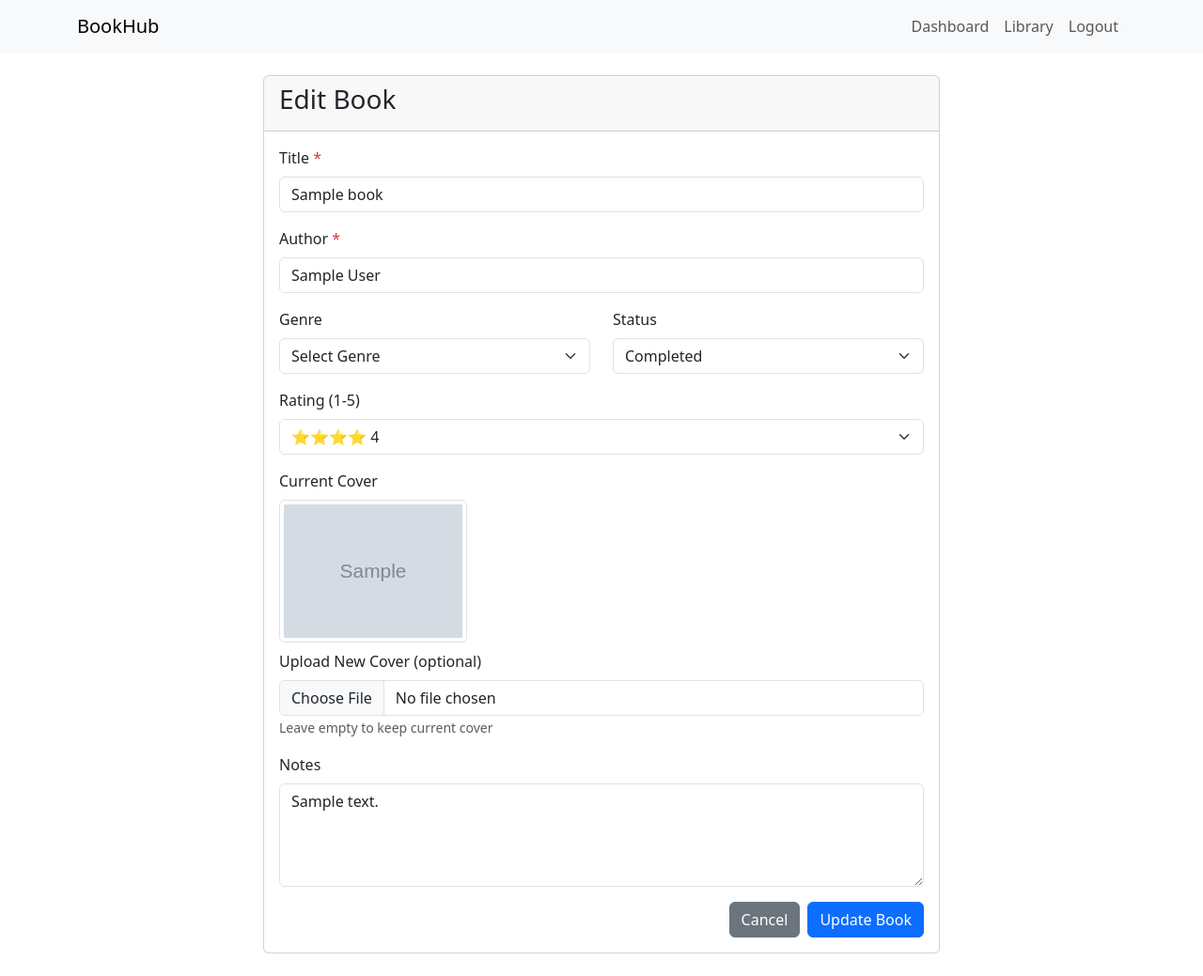
After one commit to nicolasfdecglez-creator/BookHub, a Flask app: page /books/1/edit in a window 1280 px wide. The commit adds this page. Shown: the whole page at 94% size. Run offline with Flask 3, Linux system fonts and the light colour scheme; a user stored in the database is signed in; tables that the repository leaves empty hold one stand-in row (values such as "Sample post"); grey boxes marked "Sample" are stand-in pictures.

Commit message:
Step 2: Book CRUD Complete

```diff
--- a/app.py
+++ b/app.py
@@ -25,6 +25,10 @@ def create_app():
     app.register_blueprint(auth_bp)
     app.register_blueprint(main_bp)
 
+    # Books
+    from routes.books import books_bp
+    app.register_blueprint(books_bp)
+
     # Create tables
     with app.app_context():
         db.create_all()
--- a/config.py
+++ b/config.py
@@ -2,7 +2,8 @@ import os
 
 
 class Config:
-    SECRET_KEY = os.environ.get(
-        'SECRET_KEY') or 'superSecretKey123'
+    SECRET_KEY = os.environ.get('SECRET_KEY') or 'dev-secret-key'
     SQLALCHEMY_DATABASE_URI = 'sqlite:///bookhub.db'
     SQLALCHEMY_TRACK_MODIFICATIONS = False
+    MAX_CONTENT_LENGTH = 5 * 1024 * 1024  # 5MB max file size
+    UPLOAD_FOLDER = 'static/uploads/covers'
--- /dev/null
+++ b/routes/books.py
@@ -0,0 +1,169 @@
+# routes/books.py - Complete CRUD routes for books
+from flask import Blueprint, render_template, request, redirect, url_for, flash
+from flask_login import login_required, current_user
+from werkzeug.utils import secure_filename
+from extensions import db
+from models import Book
+import os
+from datetime import datetime
+
+books_bp = Blueprint('books', __name__)
+
+ALLOWED_EXTENSIONS = {'png', 'jpg', 'jpeg', 'gif'}
+UPLOAD_FOLDER = 'static/uploads/covers'
+
+
+def allowed_file(filename):
+    return '.' in filename and filename.rsplit('.', 1)[1].lower() in ALLOWED_EXTENSIONS
+
+
+# CREATE - Add new book
+
+
+@books_bp.route('/books/add', methods=['GET', 'POST'])
+@login_required
+def add_book():
+    if request.method == 'POST':
+        title = request.form.get('title')
+        author = request.form.get('author')
+        genre = request.form.get('genre')
+        status = request.form.get('status', 'To Read')
+        rating = request.form.get('rating')
+        notes = request.form.get('notes')
+
+        # Validation
+        if not title or not author:
+            flash('Title and Author are required!', 'danger')
+            return redirect(url_for('books.add_book'))
+
+        # Handle cover image upload
+        cover_image = 'default-cover.jpg'
+        if 'cover_image' in request.files:
+            file = request.files['cover_image']
+            if file and file.filename != '' and allowed_file(file.filename):
+                filename = secure_filename(file.filename)
+                timestamp = datetime.now().strftime('%Y%m%d_%H%M%S')
+                filename = f"{timestamp}_{filename}"
+                filepath = os.path.join(UPLOAD_FOLDER, filename)
+                os.makedirs(UPLOAD_FOLDER, exist_ok=True)
+                file.save(filepath)
+                cover_image = filename
+
+        # Create new book
+        new_book = Book(
+            title=title,
+            author=author,
+            genre=genre,
+            status=status,
+            rating=int(rating) if rating else None,
+            notes=notes,
+            cover_image=cover_image,
+            user_id=current_user.id
+        )
+
+        try:
+            db.session.add(new_book)
+            db.session.commit()
+            flash('Book added successfully!', 'success')
+            return redirect(url_for('books.list_books'))
+        except Exception as e:
+            db.session.rollback()
+            flash(f'Error adding book: {str(e)}', 'danger')
+            return redirect(url_for('books.add_book'))
+
+    return render_template('books/add_book.html')
+
+# READ - List all books
+
+
+@books_bp.route('/books')
+@login_required
+def list_books():
+    books = Book.query.filter_by(user_id=current_user.id).order_by(
+        Book.date_added.desc()).all()
+    return render_template('books/list_books.html', books=books)
+
+# READ - View single book
+
+
+@books_bp.route('/books/<int:book_id>')
+@login_required
+def view_book(book_id):
+    book = Book.query.filter_by(
+        id=book_id, user_id=current_user.id).first_or_404()
+    return render_template('books/view_book.html', book=book)
+
+# UPDATE - Edit book
+
+
+@books_bp.route('/books/<int:book_id>/edit', methods=['GET', 'POST'])
+@login_required
+def edit_book(book_id):
+    book = Book.query.filter_by(
+        id=book_id, user_id=current_user.id).first_or_404()
+
+    if request.method == 'POST':
+        book.title = request.form.get('title')
+        book.author = request.form.get('author')
+        book.genre = request.form.get('genre')
+        book.status = request.form.get('status')
+        book.rating = int(request.form.get('rating')
+                          ) if request.form.get('rating') else None
+        book.notes = request.form.get('notes')
+
+        # Handle cover image update
+        if 'cover_image' in request.files:
+            file = request.files['cover_image']
+            if file and file.filename != '' and allowed_file(file.filename):
+                # Delete old image if not default
+                if book.cover_image and book.cover_image != 'default-cover.jpg':
+                    old_file = os.path.join(UPLOAD_FOLDER, book.cover_image)
+                    if os.path.exists(old_file):
+                        os.remove(old_file)
+
+                # Save new image
+                filename = secure_filename(file.filename)
+                timestamp = datetime.now().strftime('%Y%m%d_%H%M%S')
+                filename = f"{timestamp}_{filename}"
+                filepath = os.path.join(UPLOAD_FOLDER, filename)
+                os.makedirs(UPLOAD_FOLDER, exist_ok=True)
+                file.save(filepath)
+                book.cover_image = filename
+
+        try:
+            db.session.commit()
+            flash('Book updated successfully!', 'success')
+            return redirect(url_for('books.view_book', book_id=book.id))
+        except Exception as e:
+            db.session.rollback()
+            flash(f'Error updating book: {str(e)}', 'danger')
+
+    return render_template('books/edit_book.html', book=book)
+
+# DELETE - Remove book
+
+
+@books_bp.route('/books/<int:book_id>/delete', methods=['POST'])
+@login_required
+def delete_book(book_id):
+    book = Book.query.filter_by(
+        id=book_id, user_id=current_user.id).first_or_404()
+
+    # Delete cover image if not default
+    if book.cover_image and book.cover_image != 'default-cover.jpg':
+        cover_path = os.path.join(UPLOAD_FOLDER, book.cover_image)
+        if os.path.exists(cover_path):
+            try:
+                os.remove(cover_path)
+            except Exception as e:
+                print(f"Error deleting image: {e}")
+
+    try:
+        db.session.delete(book)
+        db.session.commit()
+        flash('Book deleted successfully!', 'success')
+    except Exception as e:
+        db.session.rollback()
+        flash(f'Error deleting book: {str(e)}', 'danger')
+
+    return redirect(url_for('books.list_books'))
--- a/templates/base.html
+++ b/templates/base.html
@@ -9,12 +9,13 @@
 </head>
 
 <body>
-    <nav class="navbar navbar-expand-lg navbar-dark bg-dark">
+    <nav class="navbar navbar-expand-lg navbar-light bg-light">
         <div class="container">
-            <a class="navbar-brand fw-bold" href="{{ url_for('main.home') }}">BookHub</a>
+            <a class="navbar-brand" href="{{ url_for('main.home') }}">BookHub</a>
             <div class="navbar-nav ms-auto">
                 {% if current_user.is_authenticated %}
                 <a class="nav-link" href="{{ url_for('main.dashboard') }}">Dashboard</a>
+                <a class="nav-link" href="{{ url_for('books.list_books') }}">Library</a>
                 <a class="nav-link" href="{{ url_for('auth.logout') }}">Logout</a>
                 {% else %}
                 <a class="nav-link" href="{{ url_for('auth.login') }}">Login</a>
@@ -23,6 +24,7 @@
             </div>
         </div>
     </nav>
+
 
     <div class="container my-4">
         <!-- Flash Messages -->
--- /dev/null
+++ b/templates/books/edit_book.html
@@ -0,0 +1,110 @@
+{% extends "base.html" %}
+
+{% block title %}Edit {{ book.title }}{% endblock %}
+
+{% block content %}
+<div class="container mt-4">
+    <div class="row justify-content-center">
+        <div class="col-md-8">
+            <div class="card">
+                <div class="card-header">
+                    <h3>Edit Book</h3>
+                </div>
+                <div class="card-body">
+                    <form method="POST" enctype="multipart/form-data">
+                        <div class="mb-3">
+                            <label for="title" class="form-label">Title <span class="text-danger">*</span></label>
+                            <input type="text" class="form-control" id="title" name="title" value="{{ book.title }}"
+                                required>
+                        </div>
+
+                        <div class="mb-3">
+                            <label for="author" class="form-label">Author <span class="text-danger">*</span></label>
+                            <input type="text" class="form-control" id="author" name="author" value="{{ book.author }}"
+                                required>
+                        </div>
+
+                        <div class="row">
+                            <div class="col-md-6 mb-3">
+                                <label for="genre" class="form-label">Genre</label>
+                                <select class="form-select" id="genre" name="genre">
+                                    <option value="">Select Genre</option>
+                                    <option value="Fiction" {% if book.genre=='Fiction' %}selected{% endif %}>Fiction
+                                    </option>
+                                    <option value="Non-Fiction" {% if book.genre=='Non-Fiction' %}selected{% endif %}>
+                                        Non-Fiction</option>
+                                    <option value="Science Fiction" {% if book.genre=='Science Fiction' %}selected{%
+                                        endif %}>Science Fiction</option>
+                                    <option value="Fantasy" {% if book.genre=='Fantasy' %}selected{% endif %}>Fantasy
+                                    </option>
+                                    <option value="Mystery" {% if book.genre=='Mystery' %}selected{% endif %}>Mystery
+                                    </option>
+                                    <option value="Thriller" {% if book.genre=='Thriller' %}selected{% endif %}>Thriller
+                                    </option>
+                                    <option value="Romance" {% if book.genre=='Romance' %}selected{% endif %}>Romance
+                                    </option>
+                                    <option value="Biography" {% if book.genre=='Biography' %}selected{% endif %}>
+                                        Biography</option>
+                                    <option value="History" {% if book.genre=='History' %}selected{% endif %}>History
+                                    </option>
+                                    <option value="Self-Help" {% if book.genre=='Self-Help' %}selected{% endif %}>
+                                        Self-Help</option>
+                                    <option value="Other" {% if book.genre=='Other' %}selected{% endif %}>Other</option>
+                                </select>
+                            </div>
+
+                            <div class="col-md-6 mb-3">
+                                <label for="status" class="form-label">Status</label>
+                                <select class="form-select" id="status" name="status">
+                                    <option value="To Read" {% if book.status=='To Read' %}selected{% endif %}>To Read
+                                    </option>
+                                    <option value="Reading" {% if book.status=='Reading' %}selected{% endif %}>Reading
+                                    </option>
+                                    <option value="Completed" {% if book.status=='Completed' %}selected{% endif %}>
+                                        Completed</option>
+                                </select>
+                            </div>
+                        </div>
+
+                        <div class="mb-3">
+                            <label for="rating" class="form-label">Rating (1-5)</label>
+                            <select class="form-select" id="rating" name="rating">
+                                <option value="">Not Rated</option>
+                                <option value="1" {% if book.rating==1 %}selected{% endif %}>⭐ 1</option>
+                                <option value="2" {% if book.rating==2 %}selected{% endif %}>⭐⭐ 2</option>
+                                <option value="3" {% if book.rating==3 %}selected{% endif %}>⭐⭐⭐ 3</option>
+                                <option value="4" {% if book.rating==4 %}selected{% endif %}>⭐⭐⭐⭐ 4</option>
+                                <option value="5" {% if book.rating==5 %}selected{% endif %}>⭐⭐⭐⭐⭐ 5</option>
+                            </select>
+                        </div>
+
+                        <div class="mb-3">
+                            <label class="form-label">Current Cover</label>
+                            <div class="mb-2">
+                                <img src="{{ url_for('static', filename='uploads/covers/' + book.cover_image) }}"
+                                    alt="{{ book.title }}" style="max-width: 200px;" class="img-thumbnail">
+                            </div>
+                            <label for="cover_image" class="form-label">Upload New Cover (optional)</label>
+                            <input type="file" class="form-control" id="cover_image" name="cover_image"
+                                accept="image/*">
+                            <small class="form-text text-muted">Leave empty to keep current cover</small>
+                        </div>
+
+                        <div class="mb-3">
+                            <label for="notes" class="form-label">Notes</label>
+                            <textarea class="form-control" id="notes" name="notes"
+                                rows="4">{{ book.notes or '' }}</textarea>
+                        </div>
+
+                        <div class="d-grid gap-2 d-md-flex justify-content-md-end">
+                            <a href="{{ url_for('books.view_book', book_id=book.id) }}"
+                                class="btn btn-secondary">Cancel</a>
+                            <button type="submit" class="btn btn-primary">Update Book</button>
+                        </div>
+                    </form>
+                </div>
+            </div>
+        </div>
+    </div>
+</div>
+{% endblock %}
```
Also changed, not shown: templates/books/add_book.html (added, +88 -0 lines), templates/books/list_books.html (added, +107 -0 lines), templates/books/view_book.html (added, +95 -0 lines), templates/dashboard.html (+6 -3 lines).
